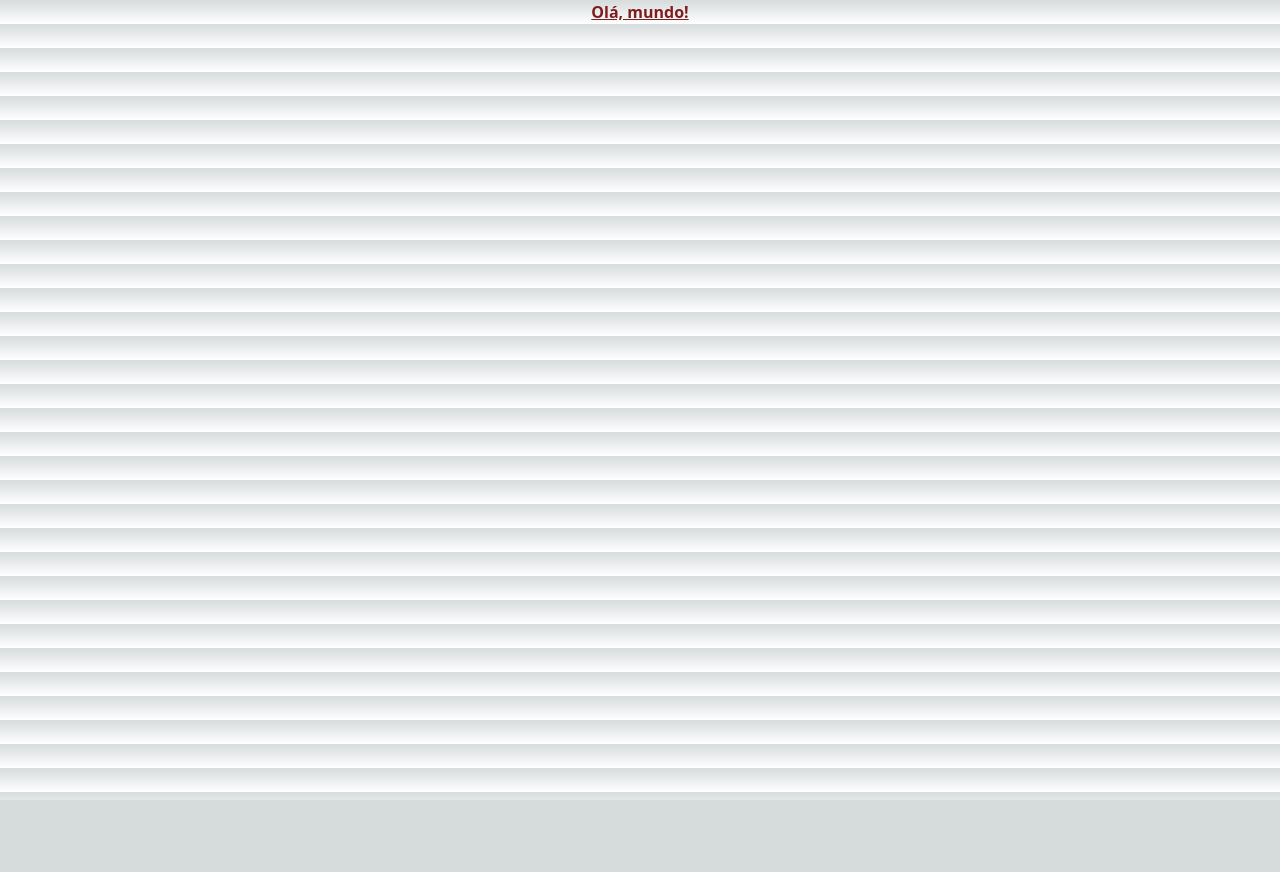
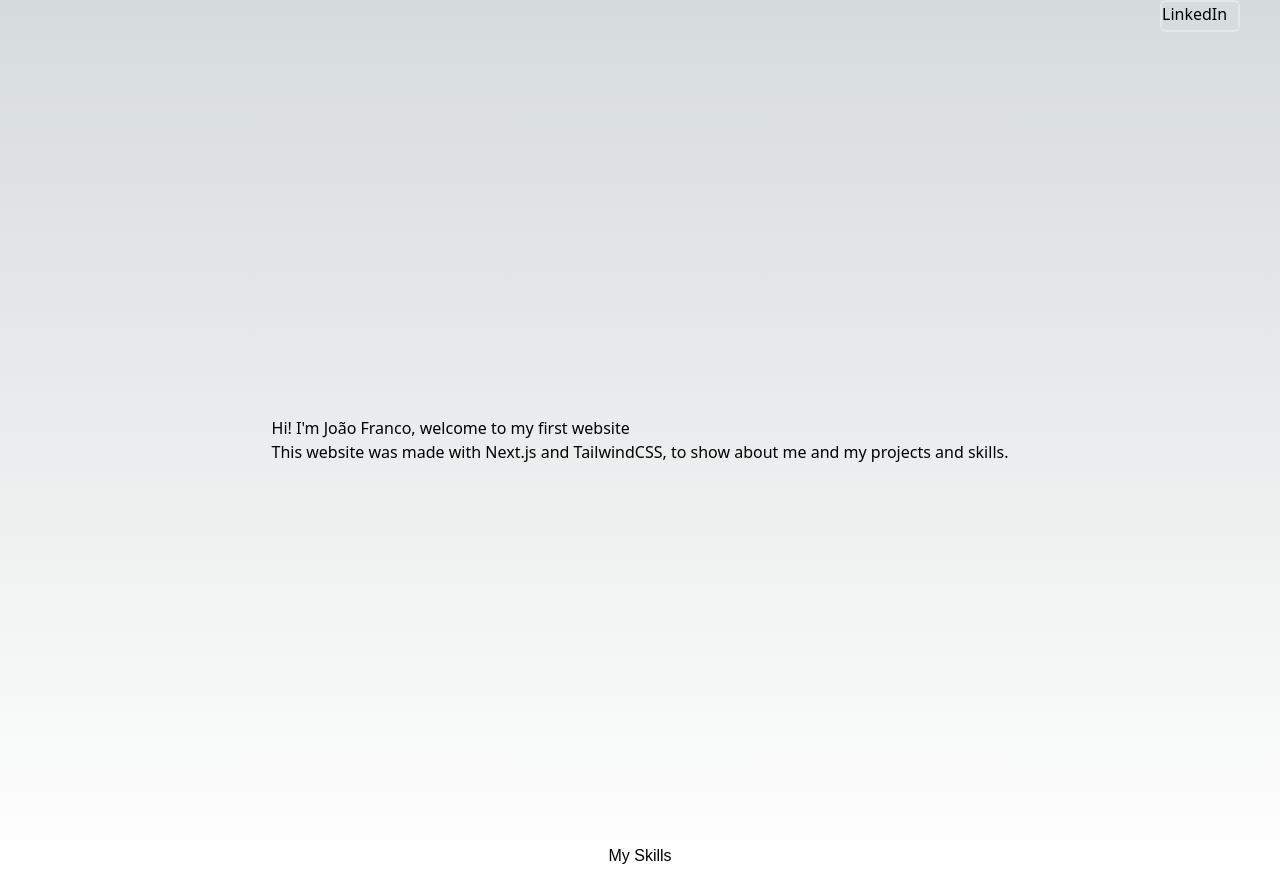
Before and after one commit to iPonzu/my-app-next, a Next.js app: page / in a window 1280 px wide. Before the commit the page ends 800 px from the top, so only its background shows below. Built offline with nearby package versions, Linux system fonts and the light colour scheme.

Commit message:
updating UI

```diff
--- a/src/app/globals.css
+++ b/src/app/globals.css
@@ -25,3 +25,24 @@ body {
     )
     rgb(var(--background-start-rgb));
 }
+*
+{
+  margin: 0;
+  padding: 0;
+  box-sizing: border-box;
+  font-family: sans-serif;
+  font-weight: 100;
+
+}
+#btlink
+{
+    border: none;
+    outline: none;
+    transition: ease-out .3s;
+    cursor: pointer;
+    font-size: 1.5rem;
+    color: var(--nice-color);
+    z-index: 1;
+    background-color: var(--nav-dark);
+    font-weight: 400;
+}
--- a/src/app/page.tsx
+++ b/src/app/page.tsx
@@ -6,12 +6,27 @@ export const metadata: Metadata = {
   title: "Página Inicial",
 }
 
-export default function Main(){
+export default function Page(){
   return(
     <main>
-      <header>
-        <h1 className="font-sans text-center text-red-900 font-bold underline">Olá, mundo!</h1>
-      </header>
+      <nav id="navbar">
+        <header className="w-screen px-4 py-5 flex justify-content align-center">
+          <ul>
+            <a className="font-sans absolute top-0 right-10 h-8 w-20 border-2 rounded-md hover:transition-all hover:bg-cyan-950 " href="https://www.google.com" target="_blank">LinkedIn</a>
+            <a href=""></a>
+          </ul>
+        </header>
+          <div className="flex items-center justify-center h-screen">
+            <h1 className="font-sans">Hi! I'm João Franco, welcome to my first website <br />
+              This website was made with Next.js and TailwindCSS, to show about me and my projects and skills. <br />
+            </h1>
+          </div>
+            <div className="flex flex-col items-center justify-center h-8">
+              <div className="text-center">
+                <Link className="" href="/skills">My Skills</Link>
+              </div>
+            </div>
+      </nav>
     </main>
   )
 }
```
Also changed, not shown: src/app/logo.png (added), src/app/skills/page.tsx (added).
